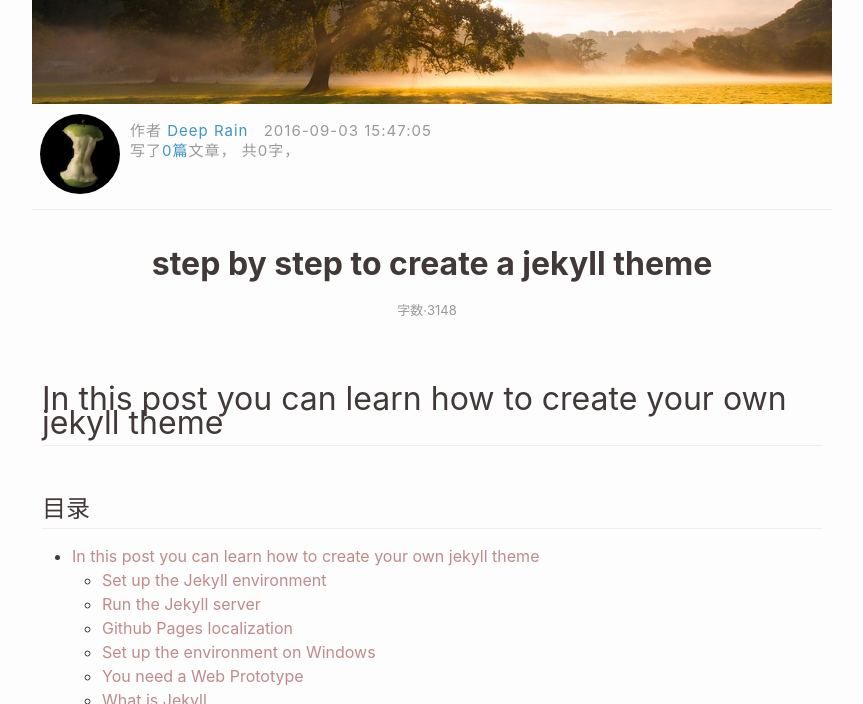
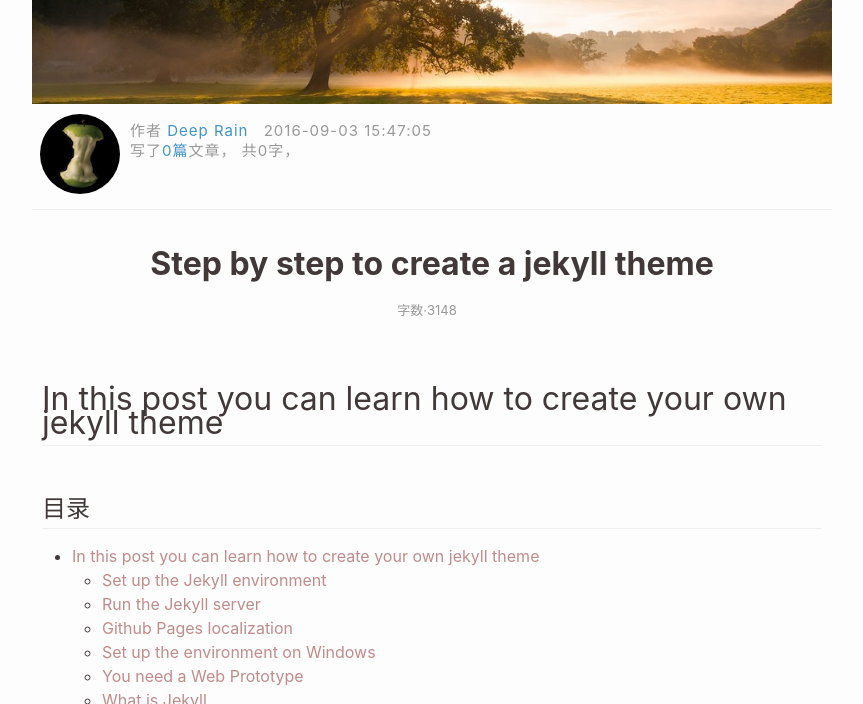
Before and after one commit to zhuangzaiku/zhuangzaiku.github.io, a Jekyll site: the page built from _posts/jekyll/2016-9-3-stey-by-step-to-create-a-jekyll-theme.md, in a window 1280 px wide and 900 px high. Shown: the part 196-900 px from the top of the window, without its empty margins (208-1071 px from the left). Built offline with Jekyll 4.4.1, drawn with Linux system fonts in a browser that asks for light colours; nearby versions of some CDN libraries; comment, search, counter and statistics services are not loaded; some of the changed text lies outside the part shown.

Commit message:
update title

```diff
--- a/_posts/jekyll/2016-9-3-stey-by-step-to-create-a-jekyll-theme.md
+++ b/_posts/jekyll/2016-9-3-stey-by-step-to-create-a-jekyll-theme.md
@@ -1,6 +1,6 @@
 ---
 layout: post
-title: step by step to create a jekyll theme
+title: Step by step to create a jekyll theme
 categories: jekyll
 image: jekyll.jpg
 date: 2016-9-3 15:47:05
```
Also changed, not shown: _posts/jekyll/2016-9-3-how-to-create-the-jekyll-theme.md (+1 -1 lines).
